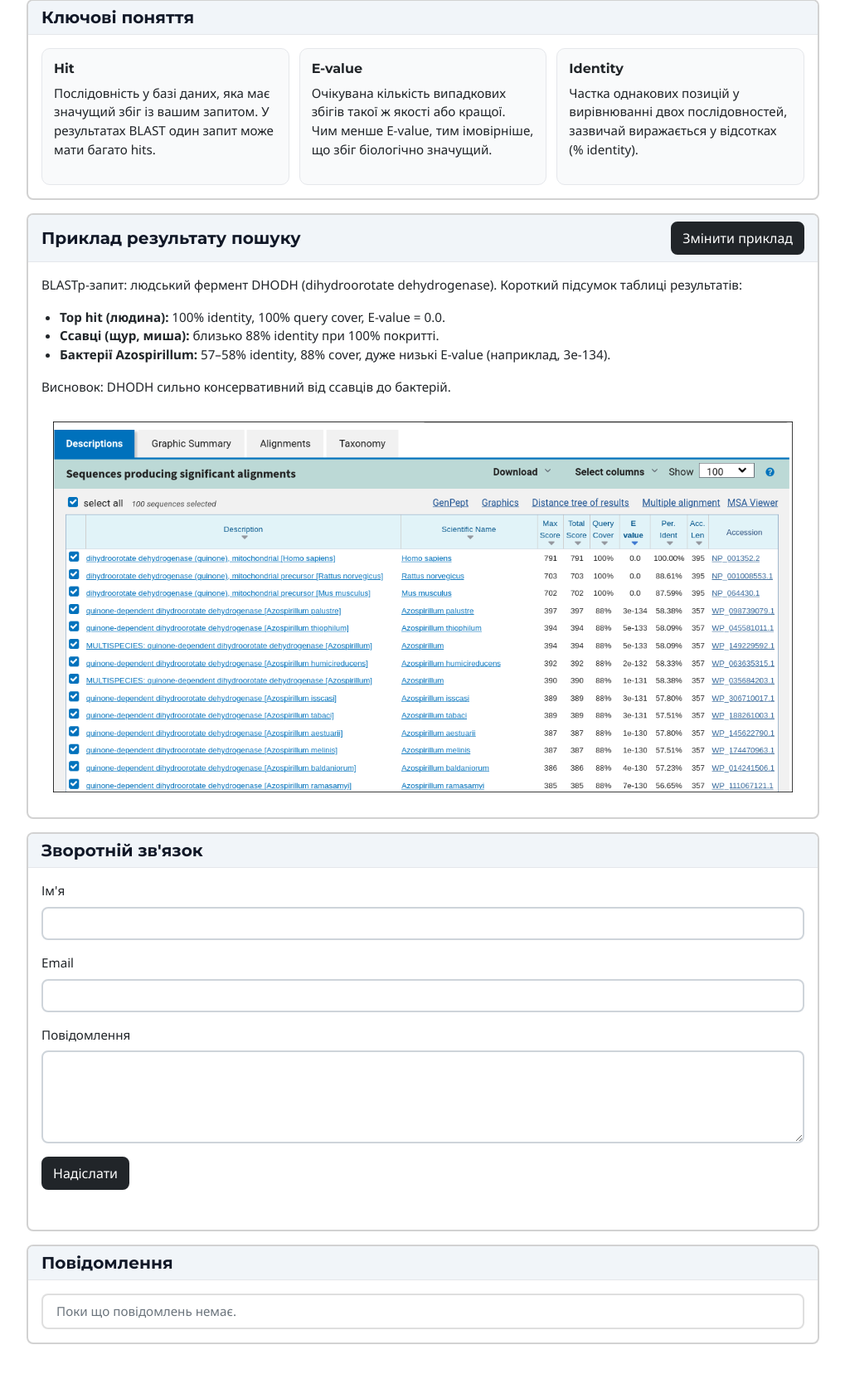
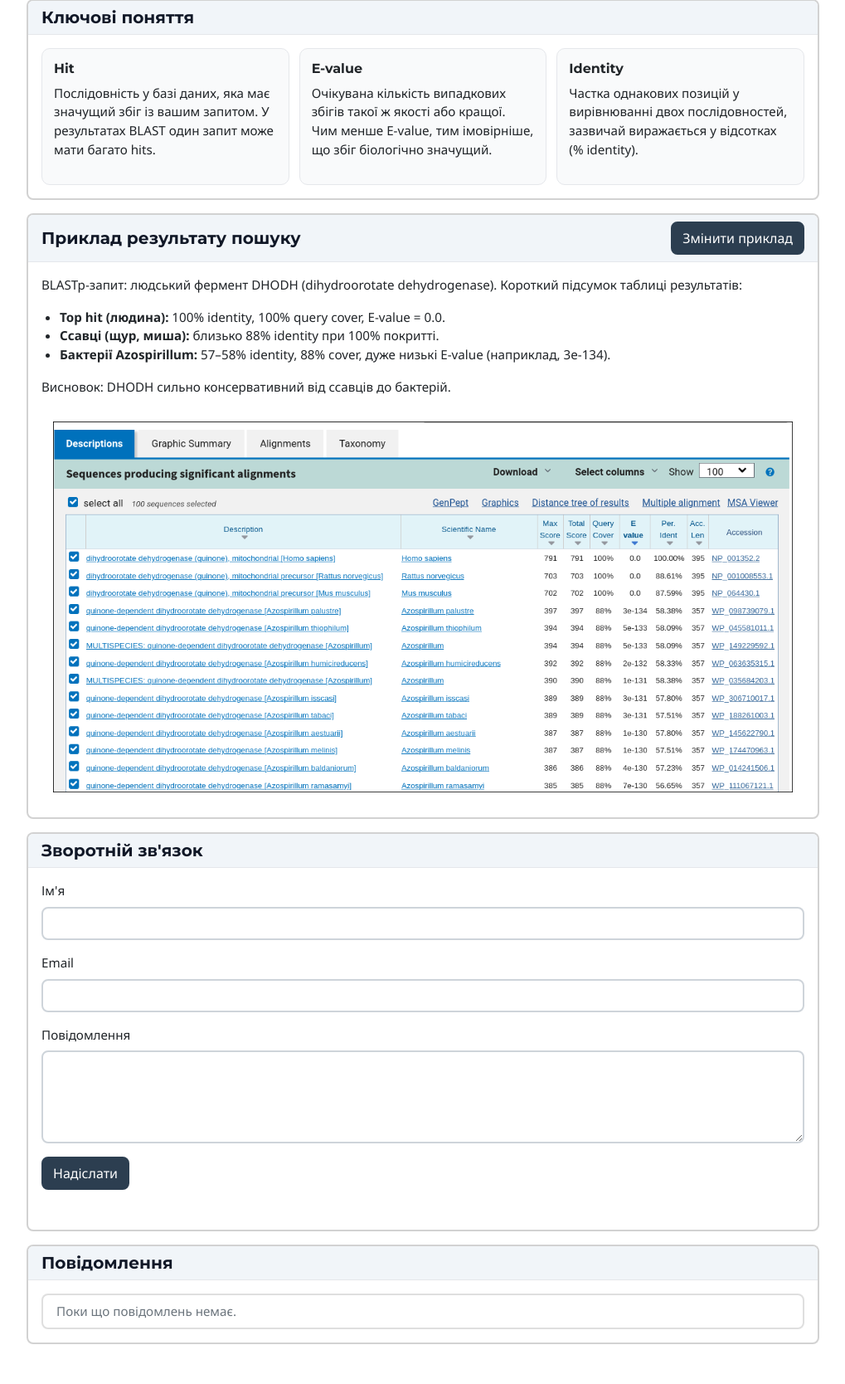
Before and after one commit to melnychenkom/homework-webapp, a PHP site: page / in a window 1280 px wide. Shown: the part 967-2635 px from the top of the page at 83% size, without its empty margins (130-1149 px from the left). Run offline with PHP 8.4, Linux system fonts and the light colour scheme; data that the repository does not hold is empty; some libraries are stand-ins or nearby versions.

Commit message:
feat: change button color

```diff
--- a/css/custom.css
+++ b/css/custom.css
@@ -94,6 +94,17 @@ img {
 	max-width: 100%;
 }
 
+.btn.btn-dark {
+	background-color: #2c3e50;
+	border-color: #2c3e50;
+}
+
+.btn.btn-dark:hover,
+.btn.btn-dark:focus {
+	background-color: #223041;
+	border-color: #223041;
+}
+
 .image-native {
 	width: auto;
 	max-width: none;
```
